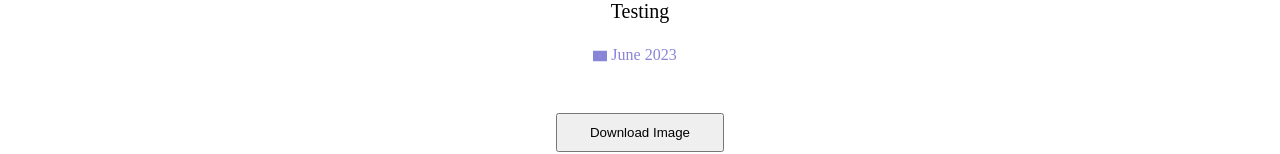
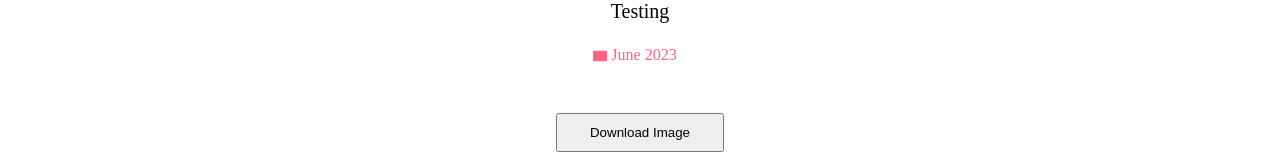
Before and after one commit to a1exalexander/performance-diagram, a React (Vite) app: page / in a window 1280 px wide. Shown: the part 543-697 px from the top of the page. Built offline with nearby package versions, Linux system fonts and the light colour scheme.

Commit message:
💄 Add colors

```diff
--- a/src/App.tsx
+++ b/src/App.tsx
@@ -15,8 +15,7 @@ import html2canvas from 'html2canvas';
 import { map, keys, find, each, findIndex, filter } from 'lodash';
 import clsx from 'clsx';
 import styles from './App.module.css';
-
-const colors: string[] = ['#8884d8', '#82ca9d', '#ffc658'];
+import { colors } from './data/colors';
 
 const MAX_MARK = 10;
 
@@ -161,7 +160,9 @@ function App() {
             <th className={clsx(styles.th, styles.periodHead)}>Period</th>
             {map(periods, (period) => {
               return (
-                <th className={clsx(styles.th, styles.periodTh)} key={period.id}>
+                <th
+                  className={clsx(styles.th, styles.periodTh)}
+                  key={period.id}>
                   <input
                     className={styles.input}
                     type="text"
--- /dev/null
+++ b/src/data/colors.ts
@@ -0,0 +1,13 @@
+// Colors for radar chart
+
+export const colors: string[] = [
+  '#FF6384',
+  '#36A2EB',
+  '#FFCE56',
+  '#4BC0C0',
+  '#9966FF',
+  '#C9CBCF',
+  '#FF9F40',
+  '#FFCD56',
+  '#4BC0C0',
+];
```
